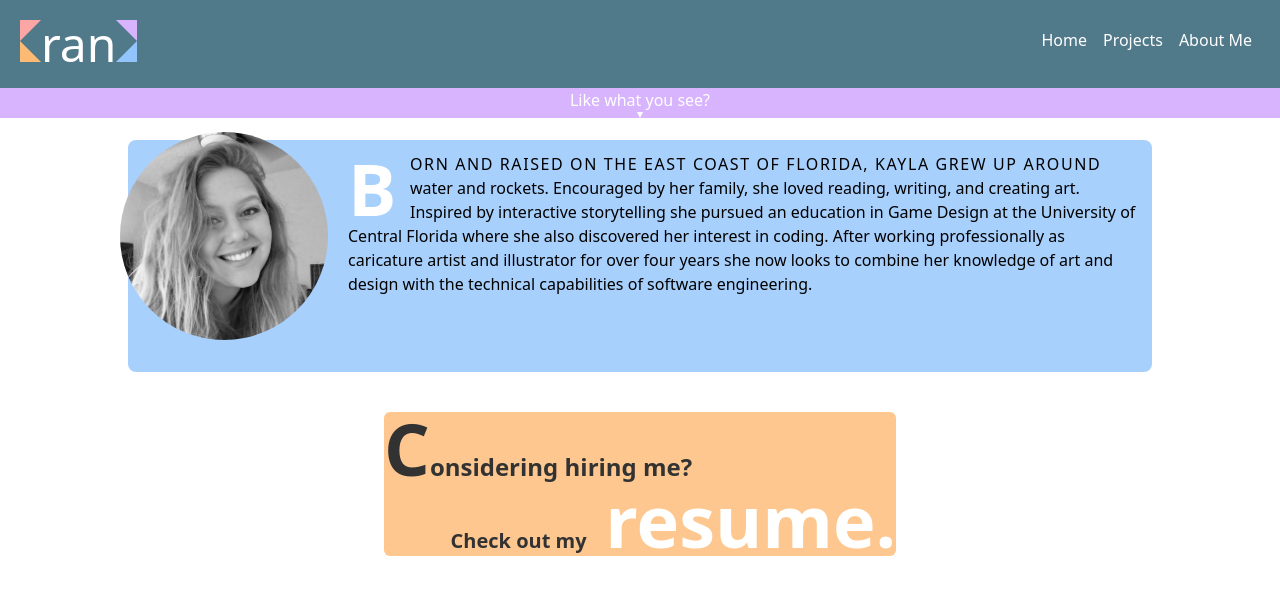
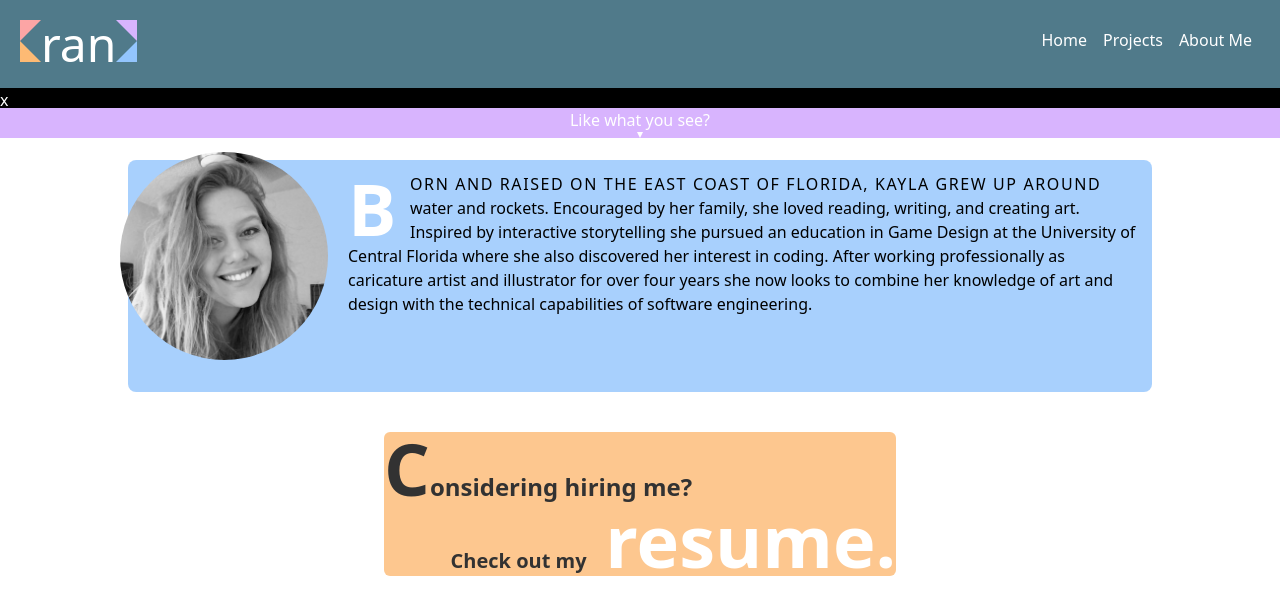
Before and after one commit to KKranzfelder/Krank-Portfolio, a Next.js app in the folder krank_portfolio/: page /about in a window 1280 px wide. Both pictures are taken after a click on the element "Like what you see?". Shown: the top 614 px of the page. Built offline with nearby package versions, Linux system fonts and the light colour scheme.

Commit message:
Created Resume component and has block pop up that will contain resume PDF. Currently trying to pass the toggle event to the pop up.

```diff
--- a/krank_portfolio/components/dropdown.tsx
+++ b/krank_portfolio/components/dropdown.tsx
@@ -1,15 +1,29 @@
+import { useState } from 'react';
+import Resume from './/resume.tsx';
+
 const Dropdown = function() {
+
+  const [resumeIsViewed, setResumeIsViewed] = useState(false);
+
+  function handleClick(e) {
+    e.preventDefault();
+    setResumeIsViewed(!resumeIsViewed);
+  }
+
   return (
+    <>
+    {resumeIsViewed && <Resume resumeToggle={handleClick}/>}
     <div className="relative h-min w-screen group trasition-transform ease-in-ease-out backdrop-blur-lg">
     <div className="bg-purple-300 h-min w-screen cursor-pointer z-50 absolute group-hover:translate-y-3 group-hover:transition-transform">
       <span className="text-white text-center block [text-shadow:2px 2px #fdba74] group-hover:hidden">Like what you see?</span>
       <div className="w-0 h-0 border-t-[6px] border-b-0 border-x-[3px] border-t-white border-x-transparent border-solid mx-auto group-hover:hidden"></div>
-      <span className="hidden group-hover:block text-center text-white text-3xl">Check out my Resume!</span>
+      <span className="hidden group-hover:block text-center text-white text-3xl" onClick={handleClick}>Check out my Resume!</span>
     </div>
     <div className="bg-red-300 h-5 w-screen cursor-pointer z-40 absolute group-hover:translate-y-2 group-hover:transition-transform"></div>
     <div className="bg-orange-300 h-5 w-screen cursor-pointer z-30 absolute group-hover:translate-y-1 group-hover:transition-transform"></div>
     <div className="bg-blue-300 h-5 w-screen cursor-pointer z-20 absolute"></div>
     </div>
+    </>
   );
 };
 
--- /dev/null
+++ b/krank_portfolio/components/resume.tsx
@@ -0,0 +1,19 @@
+import { Document, Page } from 'react-pdf/dist/esm/entry.webpack5';
+
+const Resume = function (resumeToggle) {
+
+  function exit(e) {
+    e.preventDefault();
+    resumeToggle();
+  }
+
+ return (
+  <div className={'h-full w-full bg-black bg-opacity 5 z-20'}>
+    <div className={'h-5 w-5 text-white'}>
+      <span onClick={exit}>x</span>
+    </div>
+  </div>
+ );
+};
+
+export default Resume;
--- a/krank_portfolio/package.json
+++ b/krank_portfolio/package.json
@@ -9,10 +9,12 @@
     "lint": "next lint"
   },
   "dependencies": {
+    "copy-webpack-plugin": "^11.0.0",
     "next": "12.3.1",
     "react": "18.2.0",
     "react-dom": "18.2.0",
-    "react-pdf": "^6.2.2"
+    "react-pdf": "^6.2.2",
+    "webpack": "^5.79.0"
   },
   "devDependencies": {
     "@types/node": "18.7.23",
```
Also changed, not shown: 1 other file (tests, documents, lock files or other folders).
